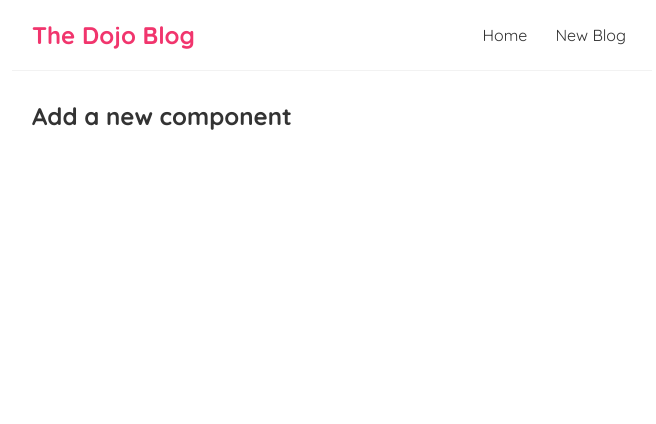
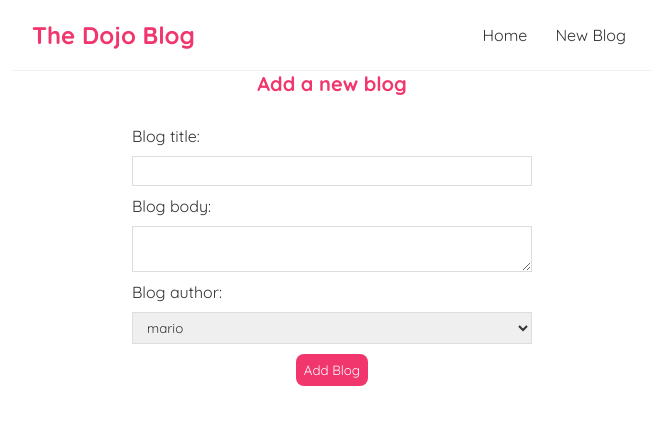
Before and after one commit to IlyaKrapivnoy/react_net_ninja_project, a React (Create React App) app: page /create in a window 1280 px wide. Shown: the top 424 px of the page, without its empty margins (308-964 px from the left). Built offline with nearby package versions, Linux system fonts and the light colour scheme.

Commit message:
add form and form styles

```diff
--- a/src/Create.jsx
+++ b/src/Create.jsx
@@ -1,7 +1,21 @@
 const Create = () => {
     return (
         <div className='create'>
-            <h2>Add a new component</h2>
+            <h2>Add a new blog</h2>
+            <form>
+                <label>Blog title:</label>
+                <input type='text' required />
+
+                <label>Blog body:</label>
+                <textarea required></textarea>
+
+                <label>Blog author:</label>
+                <select>
+                    <option value='mario'>mario</option>
+                    <option value='yoshi'>yoshi</option>
+                </select>
+                <button>Add Blog</button>
+            </form>
         </div>
     );
 };
--- a/src/index.css
+++ b/src/index.css
@@ -84,3 +84,34 @@
     border-radius: 8px;
     cursor: pointer;
 }
+
+.create {
+    max-width: 400px;
+    margin: 0 auto;
+    text-align: center;
+}
+.create label {
+    text-align: left;
+    display: block;
+}
+.create h2 {
+    font-size: 20px;
+    color: #f1356d;
+    margin-bottom: 30px;
+}
+.create input, .create textarea, .create select {
+    width: 100%;
+    padding: 6px 10px;
+    margin: 10px 0;
+    border: 1px solid #ddd;
+    box-sizing: border-box;
+    display: block;
+}
+.create button {
+    background: #f1356d;
+    color: #fff;
+    border: 0;
+    padding: 8px;
+    border-radius: 8px;
+    cursor: pointer;
+}
```
